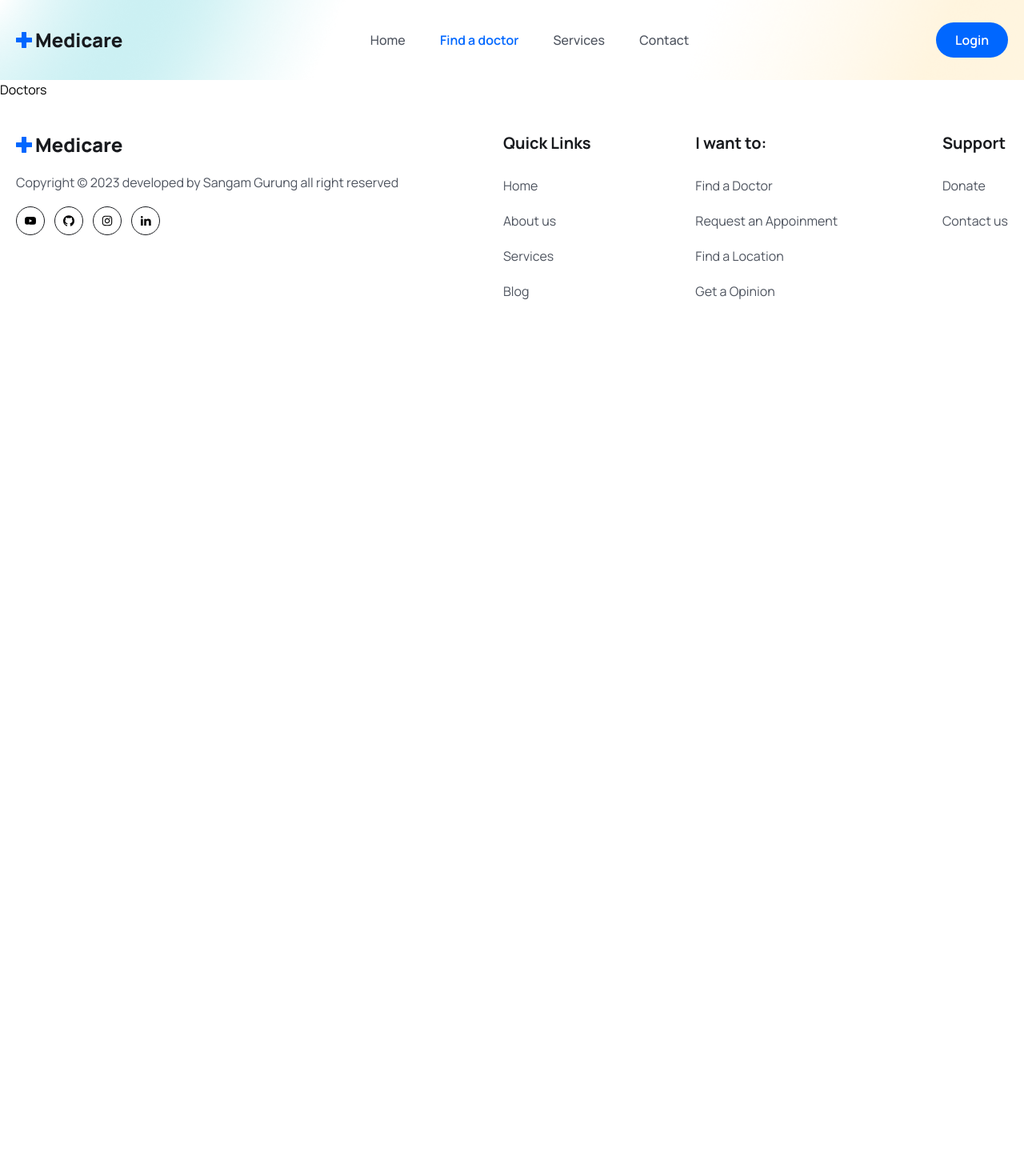
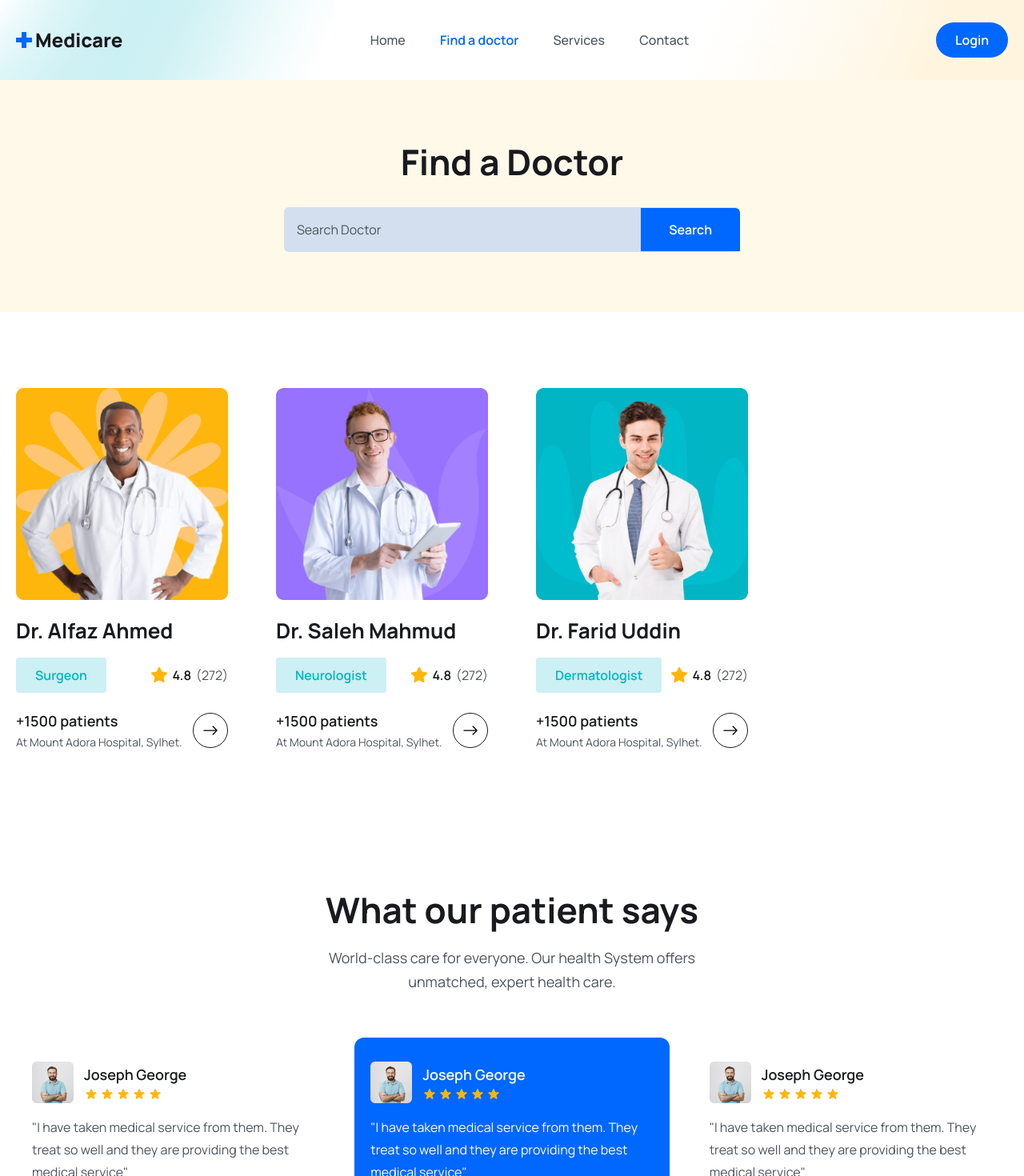
Before and after one commit to Sangamgrg/mern-doctor-booking, a React (Vite) app in the folder frontend/: page /doctors in a window 1280 px wide. Shown: the top 1470 px of the page at 80% size. Before the commit the page ends 800 px from the top, so only its background shows below. Built offline with nearby package versions, Linux system fonts and the light colour scheme.

Commit message:
find-a-doctor page added

```diff
--- a/frontend/src/pages/Doctors/Doctors.jsx
+++ b/frontend/src/pages/Doctors/Doctors.jsx
@@ -1,7 +1,56 @@
-import React from 'react';
+import DoctorCard from '../../components/Doctors/DoctorCard';
+import { doctors } from '../../assets/data/doctors';
+import Testimonial from '../../components/Testimonial/Testimonial';
 
 const Doctors = () => {
-  return <div>Doctors</div>;
+  return (
+    <>
+      <section className="bg-[#fff9ea]">
+        <div className="container text-center">
+          <h2 className="heading">Find a Doctor</h2>
+          <div className="max-w-[570px] mt-[30px] mx-auto bg-[#0066ff2c] rounded-md flex items-center justify-between">
+            <input
+              type="search"
+              className="py-4 pl-4 pr-2 bg-transparent w-full focus:outline-none cursor-pointer placeholder:text-textColor"
+              placeholder="Search Doctor"
+            />
+            <button
+              className="btn"
+              style={{
+                'margin-top': 0,
+                'border-radius': 0,
+                'border-top-right-radius': '0.375rem',
+                'border--right-radius': '0.375rem',
+              }}>
+              Search
+            </button>
+          </div>
+        </div>
+      </section>
+
+      <section>
+        <div className="grid grid-cols-1 sm:grid-cols-2 md:grid-cols-3 lg:grid-cols-4 gap-5">
+          {doctors.map((doctor) => (
+            <DoctorCard key={doctor.id} doctor={doctor} />
+          ))}
+        </div>
+      </section>
+
+      <section>
+        <div className="container">
+          <div className="xl:w-[470px] mx-auto">
+            <h2 className="heading text-center">What our patient says</h2>
+            <p className="text__para text-center">
+              World-class care for everyone. Our health System offers unmatched,
+              expert health care.
+            </p>
+          </div>
+
+          <Testimonial />
+        </div>
+      </section>
+    </>
+  );
 };
 
 export default Doctors;
```
